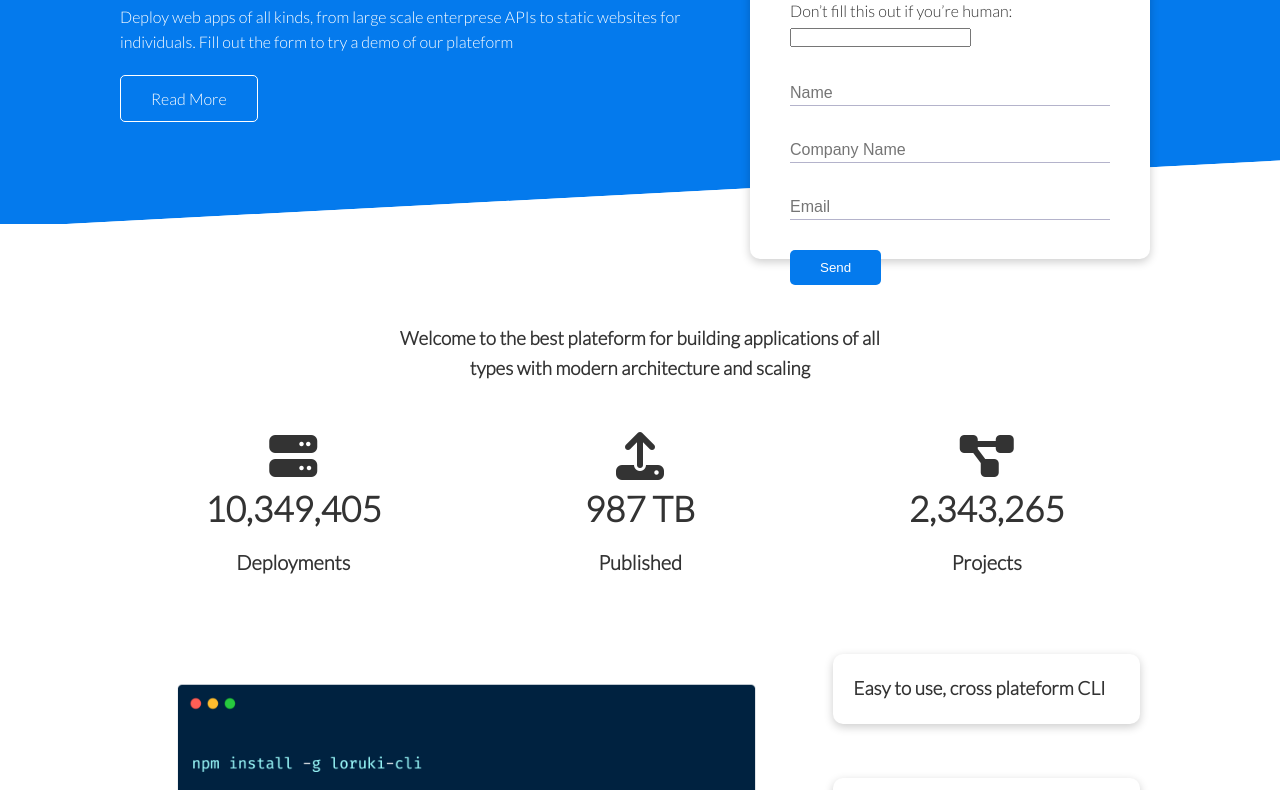
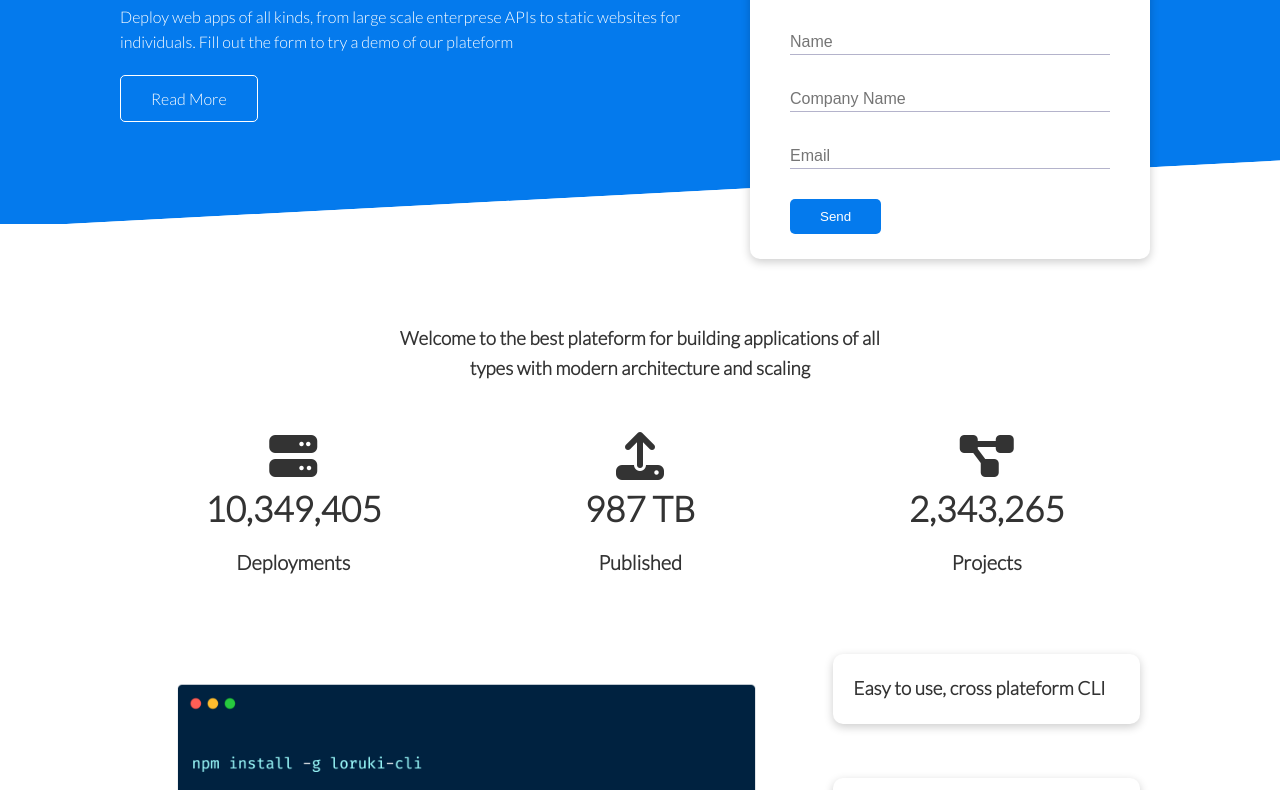
Before and after one commit to mustang81/loruki, a plain HTML site: page index.html in a window 1280 px wide. Shown: the part 246-1036 px from the top of the page. Drawn offline with Linux system fonts and the light colour scheme.

Commit message:
Update main.css

```diff
--- a/css/main.css
+++ b/css/main.css
@@ -37,9 +37,10 @@ img{
   width:100%;
 }
 .hidden{
-  visibility:hidden:
-    height:0;
+  visibility: hidden;
+  height: 0;
 }
+
 /* navbar */
 .navbar{
   background-color: var(--primary-color);
```
